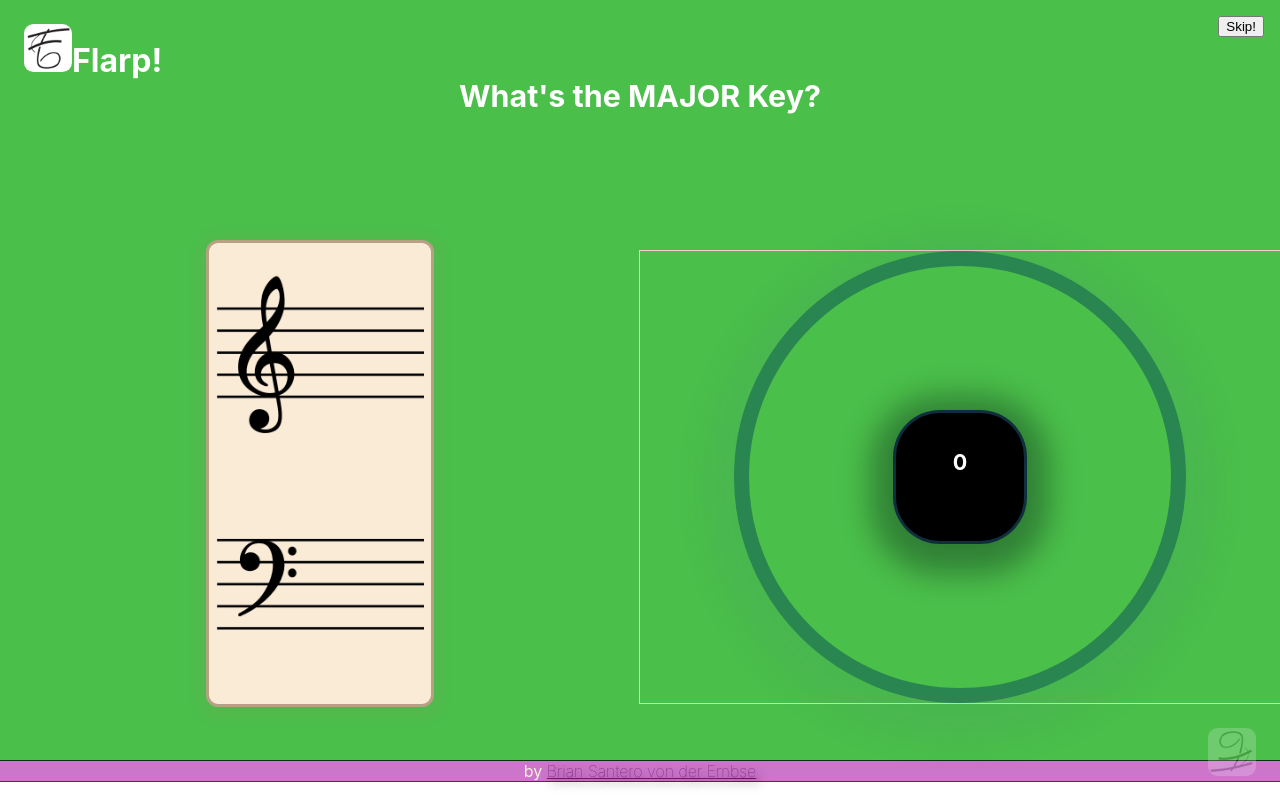
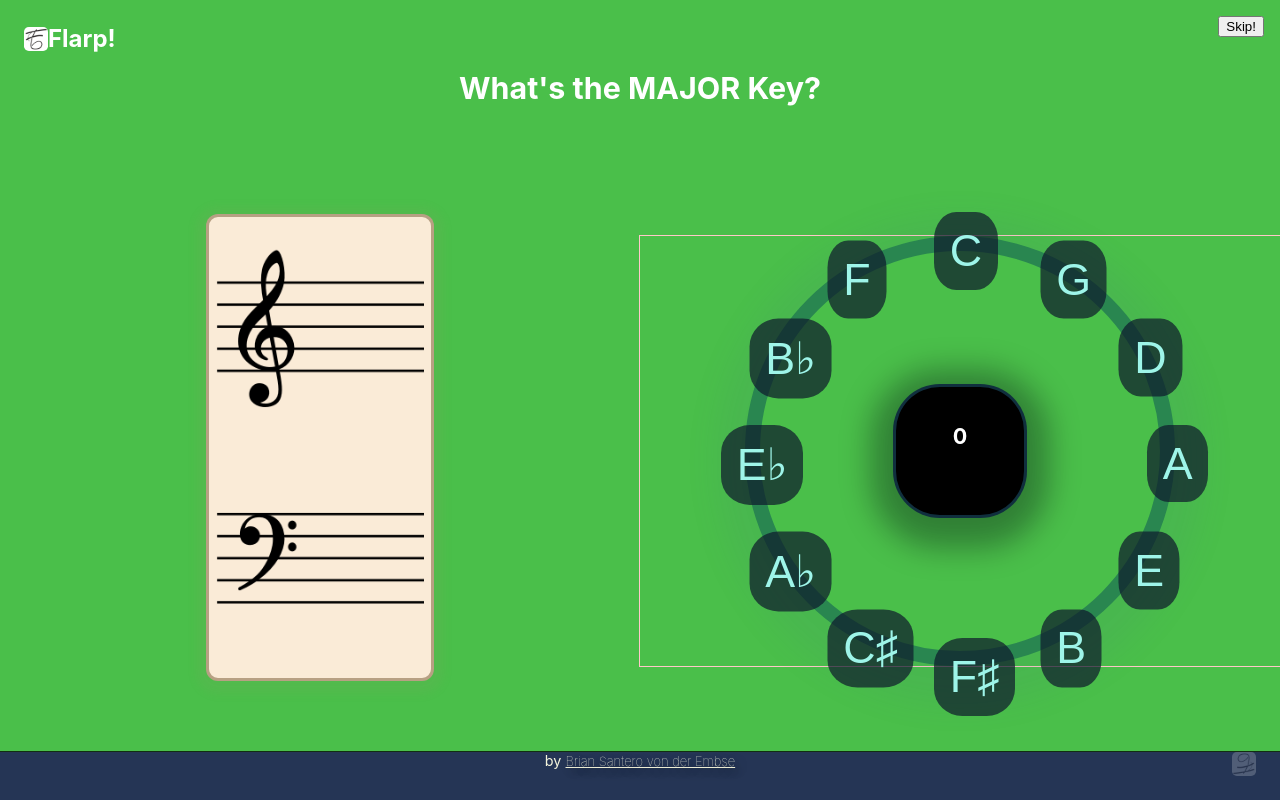
Before and after one commit to bsantero/flarp-music-quiz, a React (Create React App) app: page / in a window 1280 px wide. Built offline with nearby package versions, Linux system fonts and the light colour scheme.

Commit message:
Fix Circle of Fifths sizing

```diff
--- a/src/App.css
+++ b/src/App.css
@@ -1,6 +1,7 @@
 .App {
+  background-color: #253555;
   text-align: center;
-  max-height: 100vh;
+  min-height: 100vh;
   display: flex;
   flex-direction: column;
 }
@@ -14,6 +15,10 @@ header .App-header {
   top: 3vmin;
   left: 3vmin;
   color: white;
+  font-size: 12px;
+  display: inline-flex;
+  align-items: center;
+  flex-direction: row;
 }
 
 .inline {
@@ -22,8 +27,12 @@ header .App-header {
 }
 
 .App-logo {
-  max-height: calc(24px + 3vmin) !important;
+  max-height: 2em !important;
   border-radius: 20%;
+}
+
+.Logo-title {
+  margin: auto;
 }
 
 .Title-bar .Logo-title,
@@ -76,14 +85,15 @@ div.Score {
 
 .App-main {
   background-color: #253555;
-  min-height: calc(100vh - 1.5em);
-  max-height: 96vh;
+  min-height: 94vh;
+  max-height: calc(100vh - 1.5em);
   display: flex;
   flex-direction: column;
   align-items: center;
   justify-content: space-evenly;
   font-size: calc(10px + 2vmin);
   color: white;
+  flex: 1 0 auto;
 }
 
 .App-link {
@@ -91,13 +101,9 @@ div.Score {
 }
 
 .App-footer {
-  /* position: absolute; */
-  /* bottom: 20px; */
-  /* right: 20px; */
   height: 1.5em;
-  background-color: rgba(194, 92, 194, 0.842);
+  font-size: .9em;
   color: beige;
-  outline: 1px solid rgba(0, 0, 0, 0.76);
 }
 
 .reflection {
@@ -116,9 +122,9 @@ div.Score {
 
 .credit a,
 .credit a:visited {
-  font-size: 16px;
+  font-size: .9em;
   font-weight: 100;
-  color: rgba(97, 13, 97, 0.842);
+  color: inherit;
   text-shadow: 4px 4px 10px rgba(1, 2, 1, 0.596);
 }
 
@@ -126,3 +132,8 @@ div.Score {
   font-size: 18px;
   font-size-adjust: 2px;
 }
+
+.App-footer {
+  /* background-color: rgba(194, 92, 194, 0.842); */
+  outline: 1px solid rgba(0, 0, 0, 0.76);
+}
--- a/src/circle.css
+++ b/src/circle.css
@@ -9,8 +9,8 @@
 }
 
 .circle {
-  width: 33vmax;
-  height: 33vmax;
+  width: 50vmin;
+  height: 50vmin;
   padding: 0;
   border: 15px solid rgba(9, 78, 87, 0.5);
   border-radius: 50%;
@@ -19,11 +19,11 @@
 }
 
 .circle .tick {
-  display: none;
+  /* display: none; */
+  left: calc((100vmin / 4) - 1em);;
+  top: calc((100vmin / 4) - 1em);;
   position: absolute;
-  left: unset;
-  top: unset;
-}
+  }
 
 .circleOfFifths button {
   padding: 0.3em 0.35em;
@@ -44,78 +44,78 @@
 }
 
 .circle .tick:nth-child(1) {
-  transform: rotate(-90deg) translate(17vmax);
+  transform: rotate(-90deg) translate(calc(25vmin + .5em));
 }
 .circle .tick:nth-child(1) .label {
   transform: rotate(90deg) translate(0px);
 }
 .circle .tick:nth-child(7) {
-  transform: rotate(90deg) translate(17vmax);
+  transform: rotate(90deg) translate(calc(25vmin + .5em));
 }
 .circle .tick:nth-child(7) .label {
   transform: rotate(-90deg) translate(0px);
 }
 
 .circle .tick:nth-child(2) {
-  transform: rotate(-60deg) translate(17vmax);
+  transform: rotate(-60deg) translate(calc(25vmin + .5em));
 }
 .circle .tick:nth-child(2) .label {
   transform: rotate(60deg) translate(0px);
 }
 .circle .tick:nth-child(12) {
-  transform: rotate(240deg) translate(17vmax);
+  transform: rotate(240deg) translate(calc(25vmin + .5em));
 }
 .circle .tick:nth-child(12) .label {
   transform: rotate(-240deg) translate(0px);
 }
 
 .circle .tick:nth-child(3) {
-  transform: rotate(-30deg) translate(17vmax);
+  transform: rotate(-30deg) translate(calc(25vmin + .5em));
 }
 .circle .tick:nth-child(3) .label {
   transform: rotate(30deg) translate(0px);
 }
 .circle .tick:nth-child(11) {
-  transform: rotate(210deg) translate(17vmax);
+  transform: rotate(210deg) translate(calc(25vmin + .5em));
 }
 .circle .tick:nth-child(11) .label {
   transform: rotate(-210deg) translate(0px);
 }
 
 .circle .tick:nth-child(4) {
-  transform: rotate(0deg) translate(17vmax);
+  transform: rotate(0deg) translate(calc(25vmin + .5em));
 }
 .circle .tick:nth-child(4) .label {
   transform: rotate(0deg) translate(0px);
 }
 .circle .tick:nth-child(10) {
-  transform: rotate(180deg) translate(17vmax);
+  transform: rotate(180deg) translate(calc(25vmin + .5em));
 }
 .circle .tick:nth-child(10) .label {
   transform: rotate(-180deg) translate(0px);
 }
 
 .circle .tick:nth-child(5) {
-  transform: rotate(30deg) translate(17vmax);
+  transform: rotate(30deg) translate(calc(25vmin + .5em));
 }
 .circle .tick:nth-child(5) .label {
   transform: rotate(-30deg) translate(0px);
 }
 .circle .tick:nth-child(9) {
-  transform: rotate(150deg) translate(17vmax);
+  transform: rotate(150deg) translate(calc(25vmin + .5em));
 }
 .circle .tick:nth-child(9) .label {
   transform: rotate(-150deg) translate(0px);
 }
 
 .circle .tick:nth-child(6) {
-  transform: rotate(60deg) translate(17vmax);
+  transform: rotate(60deg) translate(calc(25vmin + .5em));
 }
 .circle .tick:nth-child(6) .label {
   transform: rotate(-60deg) translate(0px);
 }
 .circle .tick:nth-child(8) {
-  transform: rotate(120deg) translate(17vmax);
+  transform: rotate(120deg) translate(calc(25vmin + .5em));
 }
 .circle .tick:nth-child(8) .label {
   transform: rotate(-120deg) translate(0px);
--- a/src/flexbox.css
+++ b/src/flexbox.css
@@ -1,6 +1,5 @@
 @media only screen and (max-device-width: 768px) and (orientation: portrait){
     .App-main {
-        background-color: rgb(191, 74, 74);
         flex-wrap: nowrap;
         flex-direction: column;
         justify-content: space-around;
@@ -12,7 +11,8 @@
 
     .Question-bar {
         flex-grow: 1;
-        order: 3;
+        order: 3
+        ;
     }
 
     .image-container {
@@ -52,6 +52,11 @@
     flex-grow: 2;
   }
 
+  .image-container,
+  .circleOfFifths {
+    margin-bottom: 1em;
+  }
+
   .App-footer .Logo-title {
       display: none;
   }
```
